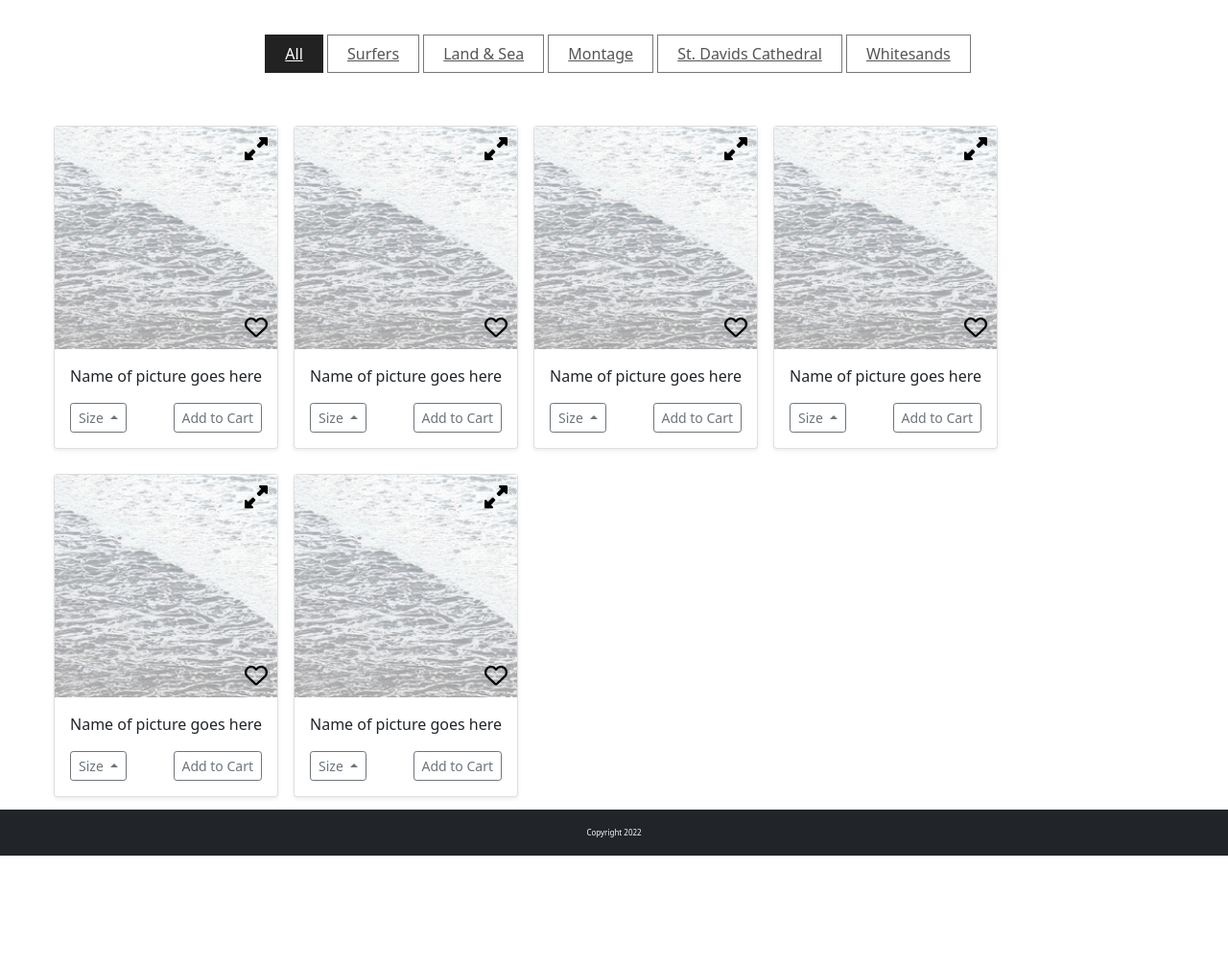
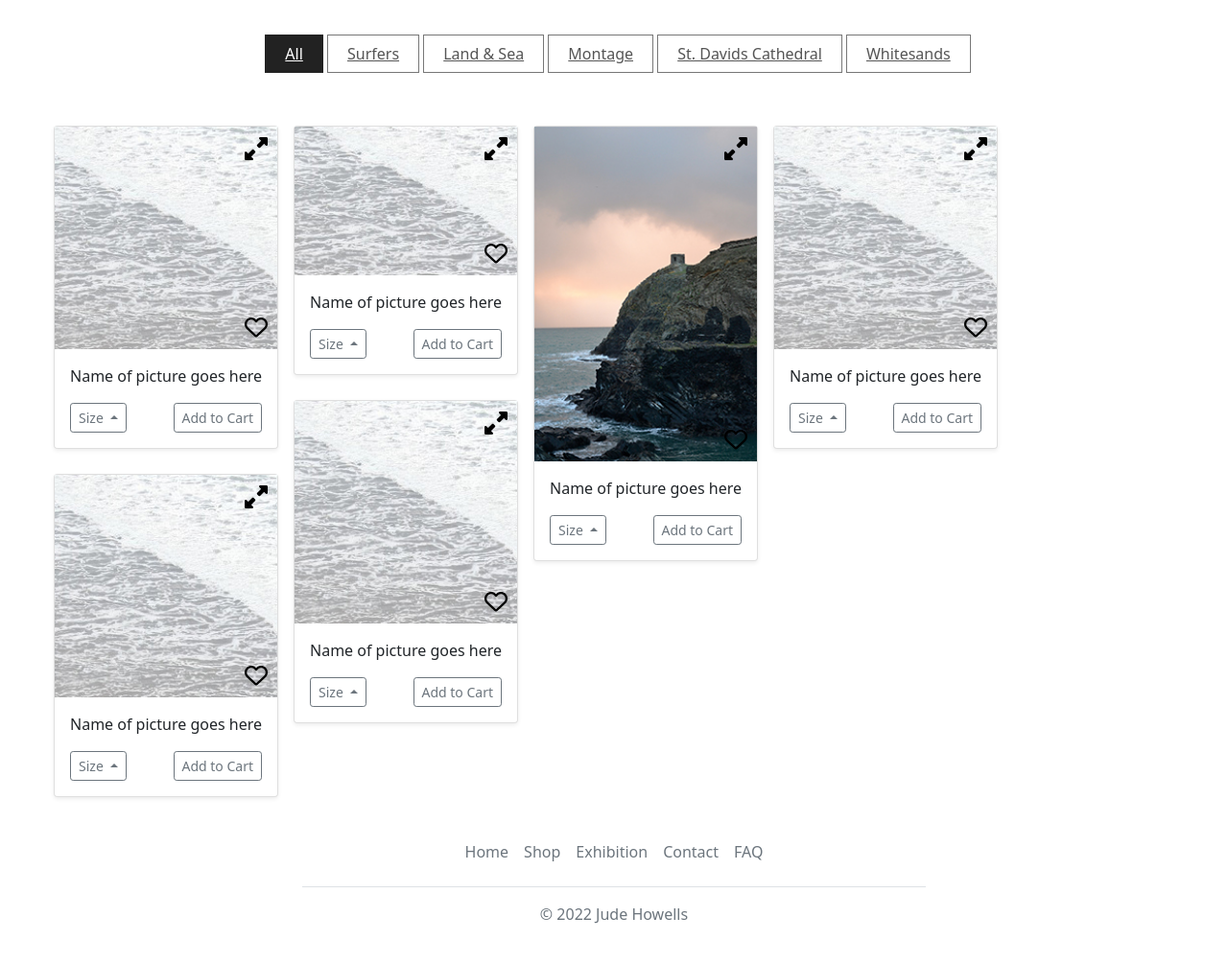
Before and after one commit to liamthetate/jhp, a Django app: page /shop/ in a window 1280 px wide. Shown: the part 52-1057 px from the top of the page at 96% size. Before the commit the page ends 944 px from the top, so only its background shows below. Run offline with Django 3.2, Linux system fonts and the light colour scheme; some libraries are stand-ins or nearby versions.

```diff
--- /dev/null
+++ b/exhibition/static/exhibition/css/exhibition.css
@@ -0,0 +1,3 @@
+.navbar {
+	background-color: white;
+}
--- a/shop/templates/shop/shop.html
+++ b/shop/templates/shop/shop.html
@@ -66,7 +66,7 @@ Shop
           <div class="m-2 montage">
             <div class="card shadow-sm portfolio-item">
               <a class="expand position-absolute top-0 end-0" type="button" href=""><i class="fas fa-expand-alt"></i></a>
-              <img src="/media/thumbnail.jpg">
+              <img src="/media/thumbnail-wide.jpg">
               <div class="position-relative">
                 <a class="heart position-absolute bottom-0 end-0" type="button" href=""><i class="far fa-heart"></i></a>
               </div>
@@ -95,7 +95,7 @@ Shop
           <div class="m-2 montage">
             <div class="card shadow-sm portfolio-item">
               <a class="expand position-absolute top-0 end-0" type="button" href=""><i class="fas fa-expand-alt"></i></a>
-              <img src="/media/thumbnail.jpg">
+              <img src="/media/thumbnail-tall.jpg">
               <div class="position-relative">
                 <a class="heart position-absolute bottom-0 end-0" type="button" href=""><i class="far fa-heart"></i></a>
               </div>
--- a/templates/base.html
+++ b/templates/base.html
@@ -117,11 +117,24 @@
 {% block content %}
 {% endblock %}
 
-<footer class="footer bg-dark mt-auto">
+<!-- <footer class="footer bg-dark mt-auto">
     <div class="container p-4 position-relative">
       <p class="text-light position-absolute top-50 start-50 translate-middle">Copyright 2022</p>
     </div>
-  </footer>
+  </footer> -->
+
+  <div class="container mt-auto">
+    <footer class="py-2 my-3">
+      <ul class="nav justify-content-center border-bottom pb-3 mb-3">
+        <li class="nav-item"><a href="#" class="nav-link px-2 text-muted">Home</a></li>
+        <li class="nav-item"><a href="#" class="nav-link px-2 text-muted">Shop</a></li>
+        <li class="nav-item"><a href="#" class="nav-link px-2 text-muted">Exhibition</a></li>
+        <li class="nav-item"><a href="#" class="nav-link px-2 text-muted">Contact</a></li>
+        <li class="nav-item"><a href="#" class="nav-link px-2 text-muted">FAQ</a></li>
+      </ul>
+      <p class="text-center text-muted">&copy; 2022 Jude Howells</p>
+    </footer>
+  </div>
 
 {% block postloadjs %}
 {% endblock %}
```
Also changed, not shown: exhibition/templates/exhibition/exhibition.html (+23 -2 lines), media/thumbnail-tall.jpg (added), media/thumbnail-wide.jpg (added).
